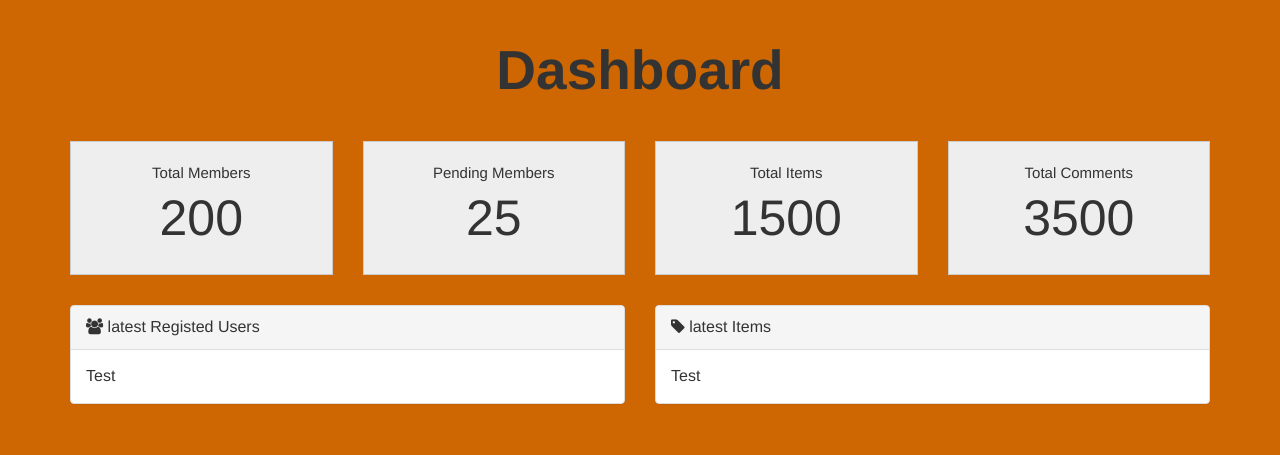
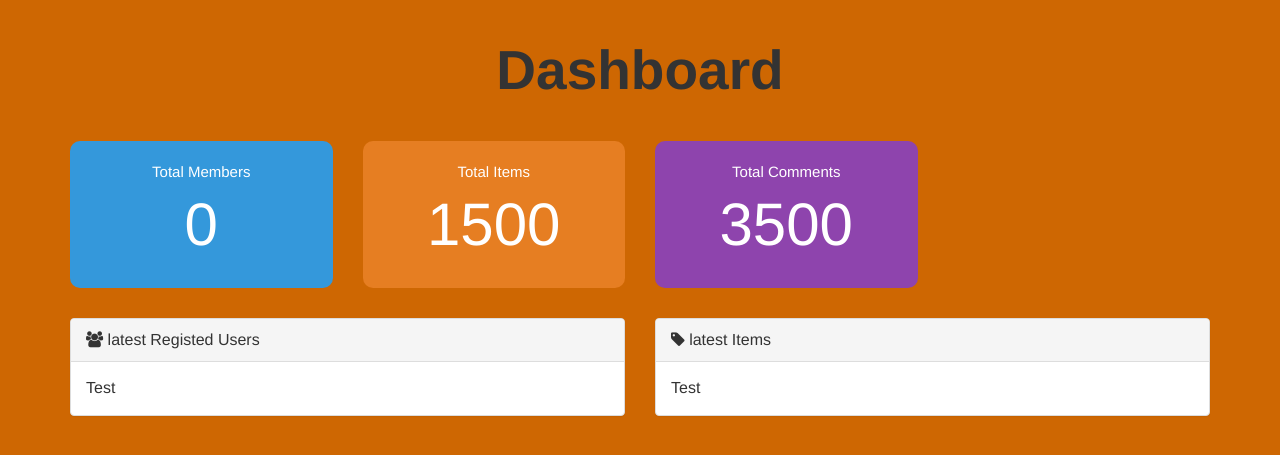
Before and after one commit to MohammedAli996/webshop, a PHP site: page /dashboard.php in a window 1280 px wide. Shown: the part 52-507 px from the top of the page. Run offline with PHP 8.4, Linux system fonts and the light colour scheme; the visitor is signed in with stand-in values (Sample User, id 1); data that the repository does not hold is empty.

Commit message:
Update Dashboard.php backend.css Function.php

```diff
--- a/admin/dashboard.php
+++ b/admin/dashboard.php
@@ -9,30 +9,29 @@ if (isset($_SESSION['Username'])) {
 
     /* Start Dashboard Page */
 
+    $stmt2 = $con->prepare("SELECT COUNT(UserID) FROM users");
+
+    $stmt2->execute();
+
+
 ?>
     <div class="container home-stats text-center">
         <h1>Dashboard</h1>
         <div class="row">
             <div class="col-md-3">
-                <div class="stat">
+                <div class="stat st-members">
                     Total Members
-                    <span>200</span>
+                    <span><a href="user.php"><?php echo countItems('UserID', 'users') ?></a></span>
                 </div>
             </div>
             <div class="col-md-3">
-                <div class="stat">
-                    Pending Members
-                    <span>25</span>
-                </div>
-            </div>
-            <div class="col-md-3">
-                <div class="stat">
+                <div class="stat st-items">
                     Total Items
                     <span>1500</span>
                 </div>
             </div>
             <div class="col-md-3">
-                <div class="stat">
+                <div class="stat st-comments">
                     Total Comments
                     <span>3500</span>
                 </div>
--- a/admin/includes/functions/functions.php
+++ b/admin/includes/functions/functions.php
@@ -78,3 +78,22 @@ function checkItem($select, $from, $value){
     return $count;
 
 }
+
+/*
+ ** Count Number OF Item Function V 1.0
+ ** Function To Count Number of Item row[ Function Accept Parameters]
+ ** $item = The Item To Count
+ ** $table = The Table to Choose From
+ **
+ */
+
+function countItems($item, $table){
+
+    global $con;
+
+    $stmt2 = $con->prepare("SELECT COUNT($item) FROM $table");
+
+    $stmt2->execute();
+
+    return $stmt2->fetchColumn();
+}
--- a/admin/includes/templetes/navbar.php
+++ b/admin/includes/templetes/navbar.php
@@ -8,7 +8,7 @@
                 <span class="icon-bar"></span>
                 <span class="icon-bar"></span>
             </button>
-            <a class="navbar-brand" href="user.php?"><?php echo lang('HOME_ADMIN') ?></a>
+            <a class="navbar-brand" href="dashboard.php?"><?php echo lang('HOME_ADMIN') ?></a>
         </div>
         <div class="collapse navbar-collapse" id="app-nav">
             <ul class="nav navbar-nav">
--- a/admin/layout/css/backend.css
+++ b/admin/layout/css/backend.css
@@ -17,7 +17,6 @@ body {
     width: 300px;
     margin: 100px auto;
 }
-
 .login .text-center {
     color: white;
 }
@@ -82,20 +81,35 @@ body {
 /*! End Bootstrap Edits */
 
 /*! Start Dashboard page */
-.home-stats .stat{
-    background-color: #eee;
-    border: 1px solid #ccc;
+.home-stats .stat {
     padding: 20px;
-    font-size:15px;
-
+    font-size: 15px;
+    color: #fff;
+    border-radius: 10px;
+}
+.home-stats .stat a{
+    color: #fff;
+}
+.home-stats .stat a:hover{
+    text-decoration: none;
+}
+.home-stats .stat span {
+    display: block;
+    font-size: 60px;
 }
 
-.home-stats .stat span {
-        display: block;
-        font-size: 50px;
+.home-stats .st-members {
+    background-color: #3498db;
 }
 
-.latest{
+.home-stats .st-items {
+    background-color: #e67e22;
+}
+
+.home-stats .st-comments {
+    background-color: #8e44ad;
+}
+.latest {
     margin-top: 30px;
 }
 /*! end Dashboard page */
```
Lines whose indentation alone changed are shown as unchanged.
